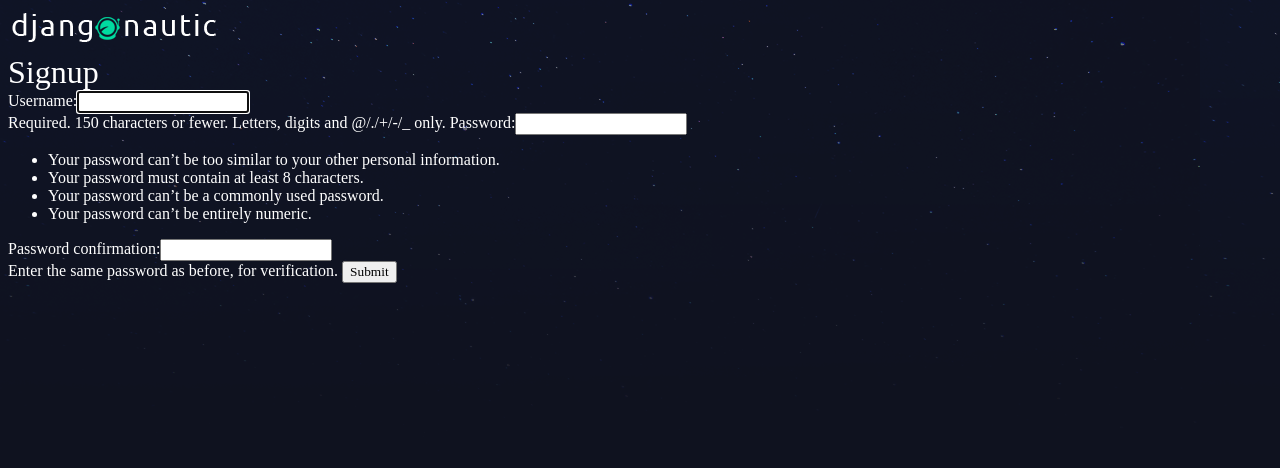
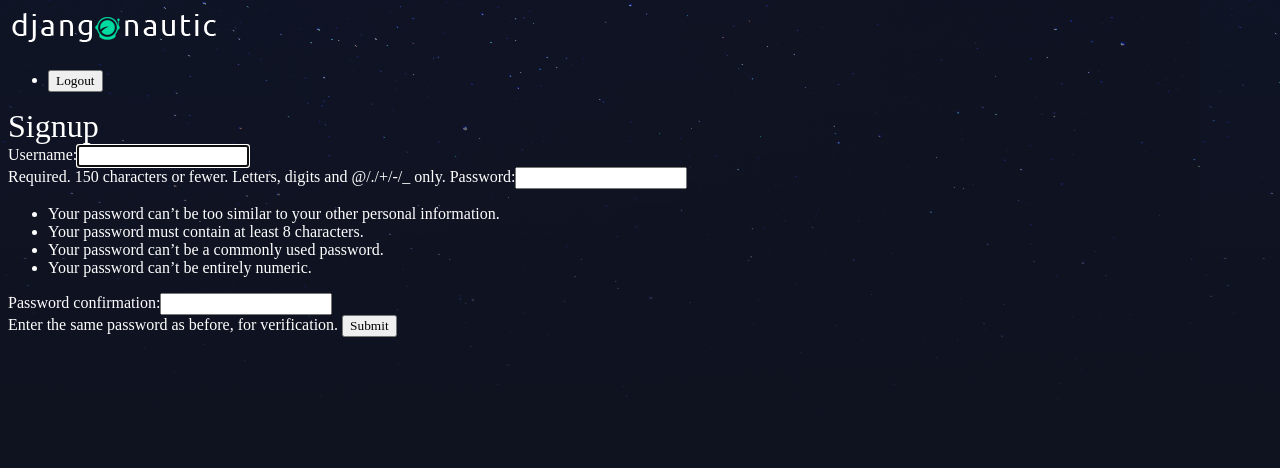
Before and after one commit to jakehdchoi/theNetNinjaTutorial, a Django app: page /accounts/signup/ in a window 1280 px wide. Shown: the top 468 px of the page. Run offline with Django 3.2, Linux system fonts and the light colour scheme.

Commit message:
logging users out and logout button is added

```diff
--- a/djangoautic/accounts/urls.py
+++ b/djangoautic/accounts/urls.py
@@ -7,4 +7,5 @@ app_name = 'accounts'
 urlpatterns = [
     path('signup/', views.signup_view, name='signup'),
     path('login/', views.login_view, name='login'),
+    path('logout/', views.logout_view, name='logout'),
 ]
--- a/djangoautic/accounts/views.py
+++ b/djangoautic/accounts/views.py
@@ -1,7 +1,7 @@
 
 from django.shortcuts import render, redirect
 from django.contrib.auth.forms import UserCreationForm, AuthenticationForm
-from django.contrib.auth import login
+from django.contrib.auth import login, logout
 
 
 def signup_view(request):
@@ -30,3 +30,8 @@ def login_view(request):
         form = AuthenticationForm()
 
     return render(request, 'accounts/login.html', {'formName':form})
+
+def logout_view(request):
+    if request.method == 'POST':
+        logout(request)
+        return redirect('articles:list')
--- a/djangoautic/templates/base_layout.html
+++ b/djangoautic/templates/base_layout.html
@@ -9,6 +9,16 @@
     <body>
         <div class="wrapper">
             <h1><a href="{% url 'articles:list' %}"><img src="{% static 'logo.png' %}"></a></h1>
+            <nav>
+                <ul>
+                    <li>
+                        <form class="logout-link" action="{% url 'accounts:logout' %}" method="post">
+                            {% csrf_token %}
+                            <button type="submit">Logout</button>
+                        </form>
+                    </li>
+                </ul>
+            </nav>
             {% block content %}
             {% endblock %}
         </div>
```
Also changed, not shown: djangoautic/db.sqlite3.
